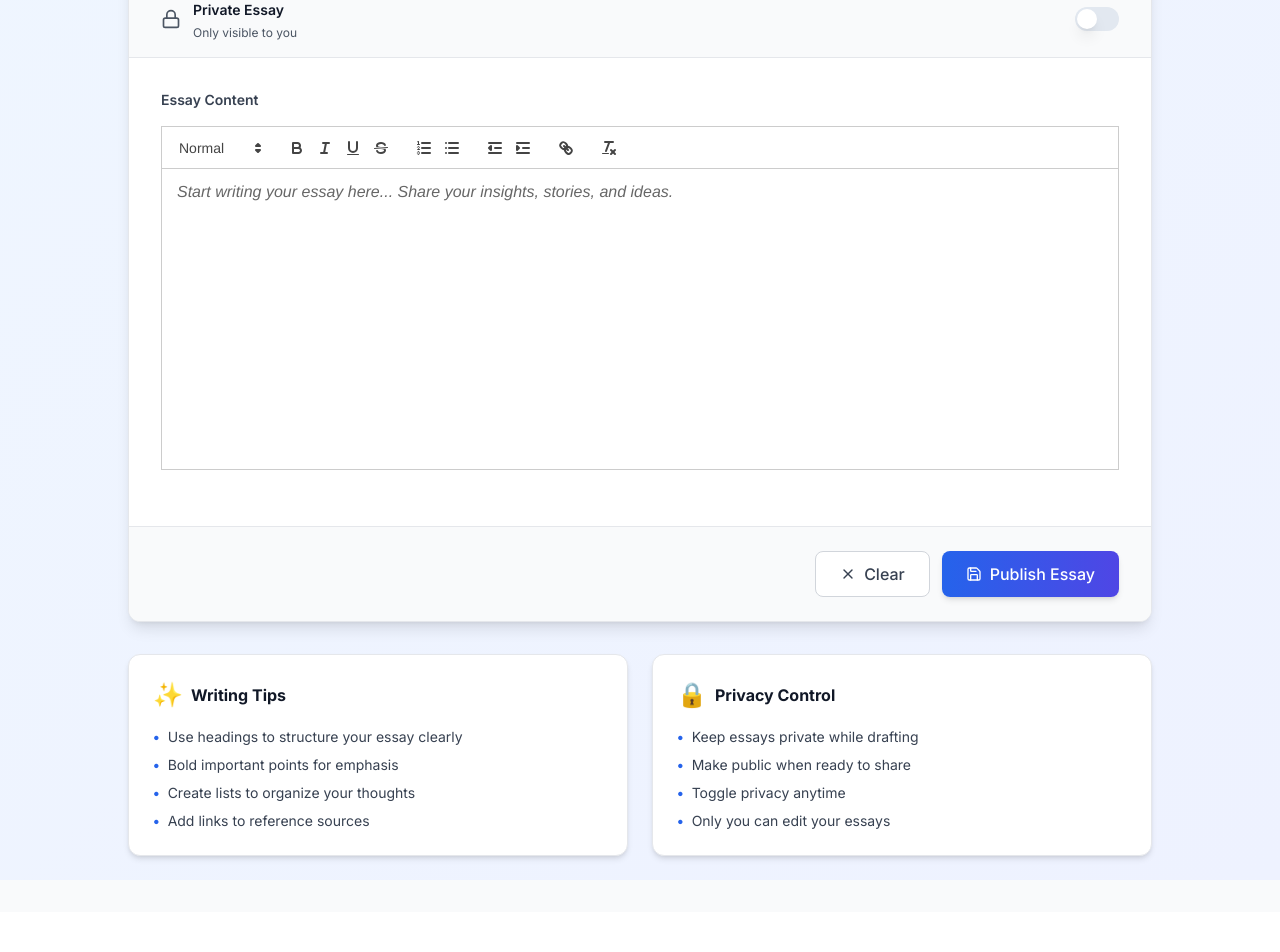
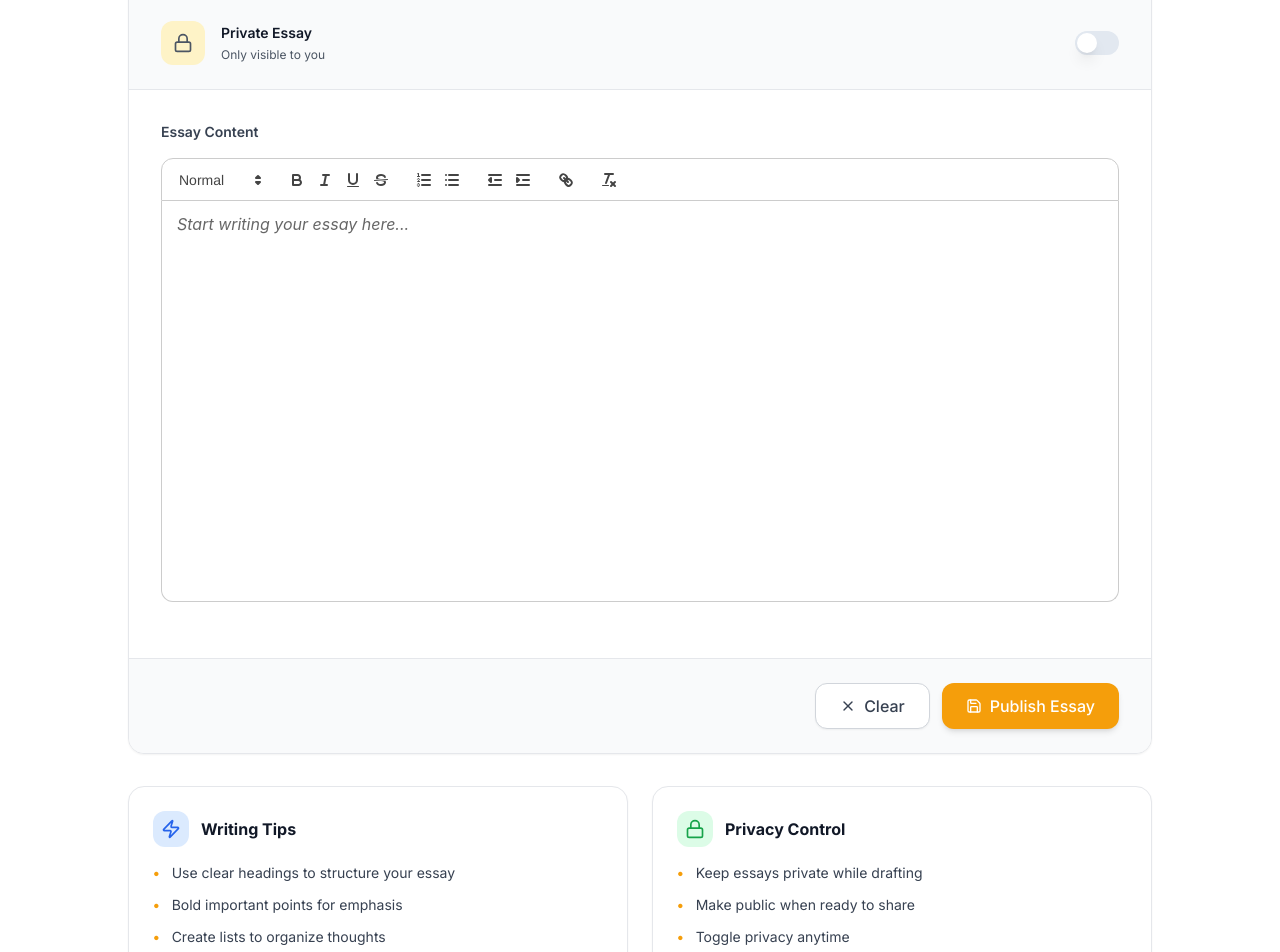
Before and after one commit to prasannashrestha011/Essay-Editor, a Next.js app: page /write in a window 1280 px wide. Shown: the part 400-1352 px from the top of the page. Before the commit the page ends 1312 px from the top, so only its background shows below. Built offline with nearby package versions, Linux system fonts and the light colour scheme; no server answers; the database is empty; sample sign-in values are in the browser's storage.

Commit message:
feat: redesign essay editor UI with modern, professional look
Update global styles for full theme coverage and dark mode support

Co-authored-by: Prasanna Shrestha <156085738+prasannashrestha011@users.noreply.github.com>

```diff
--- a/app/globals.css
+++ b/app/globals.css
@@ -2,27 +2,27 @@
 @tailwind components;
 @tailwind utilities;
 
-/* Added dark mode color variables */
+/* Updated color scheme for modern, professional design */
 @layer base {
   :root {
     --background: 0 0% 100%;
     --foreground: 0 0% 3.6%;
     --card: 0 0% 100%;
     --card-foreground: 0 0% 3.6%;
-    --primary: 217.2 91.2% 59.8%;
-    --primary-foreground: 210 40% 98%;
+    --primary: 59 89% 51%;
+    --primary-foreground: 0 0% 100%;
     --secondary: 217.2 32.6% 17.5%;
     --secondary-foreground: 210 40% 98%;
     --muted: 210 40% 96.1%;
     --muted-foreground: 215.4 16.3% 46.9%;
-    --accent: 217.2 91.2% 59.8%;
-    --accent-foreground: 210 40% 98%;
+    --accent: 59 89% 51%;
+    --accent-foreground: 0 0% 100%;
     --destructive: 0 84.2% 60.2%;
     --destructive-foreground: 210 40% 98%;
     --border: 214.3 31.8% 91.4%;
     --input: 214.3 31.8% 91.4%;
-    --ring: 217.2 91.2% 59.8%;
-    --radius: 0.5rem;
+    --ring: 59 89% 51%;
+    --radius: 0.75rem;
   }
 
   .dark {
@@ -30,14 +30,14 @@
     --foreground: 210 40% 98%;
     --card: 222.2 84% 4.9%;
     --card-foreground: 210 40% 98%;
-    --primary: 217.2 91.2% 59.8%;
-    --primary-foreground: 222.2 47.4% 11.2%;
+    --primary: 59 89% 51%;
+    --primary-foreground: 0 0% 0%;
     --secondary: 217.2 32.6% 17.5%;
     --secondary-foreground: 210 40% 98%;
     --muted: 217.2 32.6% 17.5%;
     --muted-foreground: 215 20.2% 65.1%;
-    --accent: 217.2 91.2% 59.8%;
-    --accent-foreground: 222.2 47.4% 11.2%;
+    --accent: 59 89% 51%;
+    --accent-foreground: 0 0% 0%;
     --destructive: 0 62.8% 30.6%;
     --destructive-foreground: 210 40% 98%;
     --border: 217.2 32.6% 17.5%;
@@ -46,87 +46,107 @@
   }
 }
 
+/* Ensure theme covers full viewport */
+html,
+body {
+  width: 100%;
+  height: 100%;
+  margin: 0;
+  padding: 0;
+}
+
+body {
+  background-color: hsl(var(--background));
+  color: hsl(var(--foreground));
+  transition: background-color 0.3s ease, color 0.3s ease;
+}
+
 /* React Quill Styles */
 .ql-editor {
-  min-height: 300px;
+  min-height: 400px;
   font-size: 16px;
-  line-height: 1.6;
+  line-height: 1.8;
+  font-family: -apple-system, BlinkMacSystemFont, "Segoe UI", "Roboto", "Oxygen", "Ubuntu", "Cantarell", sans-serif;
 }
 
 .ql-toolbar {
-  border-top: 1px solid #ccc;
-  border-left: 1px solid #ccc;
-  border-right: 1px solid #ccc;
+  border: 1px solid hsl(var(--border));
+  border-radius: 0.75rem 0.75rem 0 0;
+  background-color: hsl(var(--card));
 }
 
 .ql-container {
-  border-bottom: 1px solid #ccc;
-  border-left: 1px solid #ccc;
-  border-right: 1px solid #ccc;
+  border: 1px solid hsl(var(--border));
+  border-radius: 0 0 0.75rem 0.75rem;
+  background-color: hsl(var(--card));
 }
 
-/* Added dark mode styles for Quill editor */
+/* Dark mode styles for Quill editor */
 .dark .ql-toolbar {
-  background-color: #1e293b;
-  border-color: #334155;
+  background-color: hsl(var(--card));
+  border-color: hsl(var(--border));
 }
 
 .dark .ql-container {
-  background-color: #0f172a;
-  border-color: #334155;
+  background-color: hsl(var(--card));
+  border-color: hsl(var(--border));
 }
 
 .dark .ql-editor {
-  color: #f1f5f9;
-  background-color: #0f172a;
+  color: hsl(var(--foreground));
+  background-color: hsl(var(--card));
 }
 
 .dark .ql-editor.ql-blank::before {
-  color: #64748b;
+  color: hsl(var(--muted-foreground));
 }
 
 .dark .ql-toolbar.ql-snow .ql-picker-label {
-  color: #f1f5f9;
+  color: hsl(var(--foreground));
 }
 
 .dark .ql-toolbar.ql-snow .ql-stroke {
-  stroke: #cbd5e1;
+  stroke: hsl(var(--muted-foreground));
 }
 
 .dark .ql-toolbar.ql-snow .ql-fill {
-  fill: #cbd5e1;
+  fill: hsl(var(--muted-foreground));
 }
 
 /* Custom styles for better typography */
 .essay-content h1 {
   font-size: 2rem;
-  font-weight: bold;
-  margin: 1rem 0;
+  font-weight: 700;
+  margin: 1.5rem 0 0.75rem 0;
+  line-height: 1.3;
 }
 
 .essay-content h2 {
   font-size: 1.5rem;
-  font-weight: bold;
-  margin: 0.75rem 0;
+  font-weight: 700;
+  margin: 1.25rem 0 0.5rem 0;
+  line-height: 1.4;
 }
 
 .essay-content h3 {
   font-size: 1.25rem;
-  font-weight: bold;
-  margin: 0.5rem 0;
+  font-weight: 600;
+  margin: 1rem 0 0.5rem 0;
+  line-height: 1.4;
 }
 
 .essay-content p {
-  margin: 0.5rem 0;
-  line-height: 1.6;
+  margin: 0.75rem 0;
+  line-height: 1.8;
 }
 
 .essay-content ul,
 .essay-content ol {
-  margin: 0.5rem 0;
+  margin: 0.75rem 0;
   padding-left: 2rem;
 }
 
 .essay-content li {
-  margin: 0.25rem 0;
+  margin: 0.5rem 0;
+  line-height: 1.8;
 }
--- a/components/essay-editor.tsx
+++ b/components/essay-editor.tsx
@@ -7,7 +7,7 @@ import { useEssaysStore } from "@/stores/essays-store"
 import { useAuth } from "@/contexts/auth-context"
 import { Switch } from "@/components/ui/switch"
 import { Label } from "@/components/ui/label"
-import { Globe, Lock, Save, X } from "lucide-react"
+import { Globe, Lock, Save, X, FileText, Zap } from "lucide-react"
 
 const ReactQuill = dynamic(
   async () => {
@@ -18,8 +18,11 @@ const ReactQuill = dynamic(
   {
     ssr: false,
     loading: () => (
-      <div className="border border-gray-300 dark:border-slate-600 rounded-lg p-4 h-64 flex items-center justify-center bg-gray-50 dark:bg-slate-800">
-        <div className="text-gray-500 dark:text-gray-400">Loading editor...</div>
+      <div className="border border-gray-200 dark:border-slate-700 rounded-xl p-6 h-80 flex items-center justify-center bg-gray-50 dark:bg-slate-800">
+        <div className="text-gray-500 dark:text-gray-400 flex items-center gap-2">
+          <div className="animate-spin rounded-full h-5 w-5 border-2 border-amber-500 border-t-transparent"></div>
+          Loading editor...
+        </div>
       </div>
     ),
   },
@@ -141,14 +144,11 @@ export default function EssayEditor() {
 
   if (!isMounted) {
     return (
-      <div className="min-h-screen bg-gradient-to-br from-blue-50 to-indigo-50 dark:from-slate-950 dark:to-slate-900 p-6">
+      <div className="min-h-screen bg-white dark:bg-slate-950 p-6">
         <div className="max-w-5xl mx-auto">
-          <div className="bg-white dark:bg-slate-900 rounded-xl shadow-lg border border-gray-200 dark:border-slate-700">
-            <div className="p-8 border-b border-gray-200 dark:border-slate-700">
-              <h1 className="text-3xl font-bold text-gray-900 dark:text-white">Write Your Essay</h1>
-            </div>
+          <div className="bg-white dark:bg-slate-900 rounded-2xl shadow-sm border border-gray-200 dark:border-slate-800">
             <div className="p-8">
-              <div className="border border-gray-300 dark:border-slate-600 rounded-lg p-4 h-64 flex items-center justify-center bg-gray-50 dark:bg-slate-800">
+              <div className="border border-gray-200 dark:border-slate-700 rounded-xl p-6 h-80 flex items-center justify-center bg-gray-50 dark:bg-slate-800">
                 <div className="text-gray-500 dark:text-gray-400">Loading editor...</div>
               </div>
             </div>
@@ -159,47 +159,53 @@ export default function EssayEditor() {
   }
 
   return (
-    <div className="min-h-screen bg-gradient-to-br from-blue-50 to-indigo-50 dark:from-slate-950 dark:to-slate-900 p-6">
+    <div className="min-h-screen bg-white dark:bg-slate-950 p-6 transition-colors">
       <div className="max-w-5xl mx-auto">
-        {/* Header */}
-        <div className="mb-6">
-          <h1 className="text-4xl font-bold text-gray-900 dark:text-white mb-2">
-            {isEditing ? "Edit Your Essay" : "Create New Essay"}
-          </h1>
-          <p className="text-gray-600 dark:text-gray-400">
-            {isEditing ? "Update your essay and save changes" : "Share your thoughts and ideas with the world"}
+        {/* Header Section */}
+        <div className="mb-8">
+          <div className="flex items-center gap-3 mb-3">
+            <div className="p-2 bg-amber-100 dark:bg-amber-900/30 rounded-lg">
+              <FileText className="h-5 w-5 text-amber-600 dark:text-amber-400" />
+            </div>
+            <h1 className="text-4xl font-bold text-gray-900 dark:text-white">
+              {isEditing ? "Edit Essay" : "Write Essay"}
+            </h1>
+          </div>
+          <p className="text-gray-600 dark:text-gray-400 ml-11">
+            {isEditing ? "Update your essay and save changes" : "Create and publish your thoughts"}
           </p>
         </div>
 
         {/* Main Editor Card */}
-        <div className="bg-white dark:bg-slate-900 rounded-xl shadow-lg border border-gray-200 dark:border-slate-700 overflow-hidden">
+        <div className="bg-white dark:bg-slate-900 rounded-2xl shadow-sm border border-gray-200 dark:border-slate-800 overflow-hidden">
           {/* Title Section */}
-          <div className="p-8 border-b border-gray-200 dark:border-slate-700 bg-gradient-to-r from-blue-50 to-indigo-50 dark:from-slate-800 dark:to-slate-800">
+          <div className="p-8 border-b border-gray-200 dark:border-slate-800">
             <label className="block text-sm font-semibold text-gray-700 dark:text-gray-300 mb-3">Essay Title</label>
             <input
               type="text"
-              placeholder="Enter a compelling title for your essay..."
+              placeholder="Enter a compelling title..."
               value={title}
               onChange={(e) => setTitle(e.target.value)}
-              className="w-full text-2xl font-bold p-4 border border-gray-300 dark:border-slate-600 rounded-lg focus:ring-2 focus:ring-blue-500 focus:border-transparent outline-none placeholder-gray-400 dark:placeholder-gray-500 bg-white dark:bg-slate-800 text-gray-900 dark:text-white"
+              className="w-full text-3xl font-bold p-4 border border-gray-200 dark:border-slate-700 rounded-xl focus:ring-2 focus:ring-amber-500 focus:border-transparent outline-none placeholder-gray-400 dark:placeholder-gray-500 bg-white dark:bg-slate-800 text-gray-900 dark:text-white transition-all"
             />
           </div>
 
-          {/* Privacy Toggle Section */}
-          <div className="px-8 py-4 border-b border-gray-200 dark:border-slate-700 bg-gray-50 dark:bg-slate-800">
+          <div className="px-8 py-6 border-b border-gray-200 dark:border-slate-800 bg-gray-50 dark:bg-slate-800/50">
             <div className="flex items-center justify-between">
-              <div className="flex items-center space-x-3">
-                {isPublic ? (
-                  <Globe className="h-5 w-5 text-green-600 dark:text-green-400" />
-                ) : (
-                  <Lock className="h-5 w-5 text-gray-600 dark:text-gray-400" />
-                )}
+              <div className="flex items-center space-x-4">
+                <div className="p-3 bg-amber-100 dark:bg-amber-900/30 rounded-lg">
+                  {isPublic ? (
+                    <Globe className="h-5 w-5 text-amber-600 dark:text-amber-400" />
+                  ) : (
+                    <Lock className="h-5 w-5 text-gray-600 dark:text-gray-400" />
+                  )}
+                </div>
                 <div>
-                  <Label htmlFor="privacy-toggle" className="text-sm font-semibold text-gray-900 dark:text-white">
+                  <Label htmlFor="privacy-toggle" className="text-sm font-semibold text-gray-900 dark:text-white block">
                     {isPublic ? "Public Essay" : "Private Essay"}
                   </Label>
                   <p className="text-xs text-gray-600 dark:text-gray-400 mt-1">
-                    {isPublic ? "Visible to everyone on the platform" : "Only visible to you"}
+                    {isPublic ? "Visible to everyone" : "Only visible to you"}
                   </p>
                 </div>
               </div>
@@ -216,16 +222,15 @@ export default function EssayEditor() {
               onChange={setContent}
               modules={modules}
               formats={formats}
-              placeholder="Start writing your essay here... Share your insights, stories, and ideas."
+              placeholder="Start writing your essay here..."
               className="mb-6 bg-white dark:bg-slate-800"
             />
           </div>
 
-          {/* Action Buttons */}
-          <div className="px-8 py-6 border-t border-gray-200 dark:border-slate-700 bg-gray-50 dark:bg-slate-800 flex flex-wrap gap-3 justify-end">
+          <div className="px-8 py-6 border-t border-gray-200 dark:border-slate-800 bg-gray-50 dark:bg-slate-800/50 flex flex-wrap gap-3 justify-end">
             <button
               onClick={handleCancel}
-              className="px-6 py-2.5 text-gray-700 dark:text-gray-300 bg-white dark:bg-slate-700 border border-gray-300 dark:border-slate-600 rounded-lg hover:bg-gray-100 dark:hover:bg-slate-600 transition-colors font-medium flex items-center gap-2"
+              className="px-6 py-2.5 text-gray-700 dark:text-gray-300 bg-white dark:bg-slate-700 border border-gray-300 dark:border-slate-600 rounded-xl hover:bg-gray-100 dark:hover:bg-slate-600 transition-all font-medium flex items-center gap-2 shadow-sm hover:shadow-md"
             >
               <X className="h-4 w-4" />
               {isEditing ? "Cancel" : "Clear"}
@@ -234,7 +239,7 @@ export default function EssayEditor() {
             <button
               onClick={handlePublish}
               disabled={isPublishing}
-              className="px-6 py-2.5 bg-gradient-to-r from-blue-600 to-indigo-600 text-white rounded-lg hover:from-blue-700 hover:to-indigo-700 disabled:opacity-50 disabled:cursor-not-allowed transition-all font-medium flex items-center gap-2 shadow-md hover:shadow-lg"
+              className="px-6 py-2.5 bg-amber-500 hover:bg-amber-600 text-white rounded-xl disabled:opacity-50 disabled:cursor-not-allowed transition-all font-medium flex items-center gap-2 shadow-md hover:shadow-lg"
             >
               <Save className="h-4 w-4" />
               {isPublishing
@@ -248,51 +253,56 @@ export default function EssayEditor() {
           </div>
         </div>
 
-        {/* Writing Tips */}
         <div className="mt-8 grid grid-cols-1 md:grid-cols-2 gap-6">
-          <div className="bg-white dark:bg-slate-900 rounded-xl shadow-md border border-gray-200 dark:border-slate-700 p-6">
-            <h3 className="font-bold text-gray-900 dark:text-white mb-4 flex items-center gap-2">
-              <span className="text-2xl">✨</span> Writing Tips
-            </h3>
-            <ul className="text-gray-700 dark:text-gray-300 text-sm space-y-2">
-              <li className="flex gap-2">
-                <span className="text-blue-600 dark:text-blue-400 font-bold">•</span>
-                <span>Use headings to structure your essay clearly</span>
+          <div className="bg-white dark:bg-slate-900 rounded-2xl shadow-sm border border-gray-200 dark:border-slate-800 p-6 hover:shadow-md transition-shadow">
+            <div className="flex items-center gap-3 mb-4">
+              <div className="p-2 bg-blue-100 dark:bg-blue-900/30 rounded-lg">
+                <Zap className="h-5 w-5 text-blue-600 dark:text-blue-400" />
+              </div>
+              <h3 className="font-bold text-gray-900 dark:text-white">Writing Tips</h3>
+            </div>
+            <ul className="text-gray-700 dark:text-gray-300 text-sm space-y-3">
+              <li className="flex gap-3">
+                <span className="text-amber-500 font-bold flex-shrink-0">•</span>
+                <span>Use clear headings to structure your essay</span>
               </li>
-              <li className="flex gap-2">
-                <span className="text-blue-600 dark:text-blue-400 font-bold">•</span>
+              <li className="flex gap-3">
+                <span className="text-amber-500 font-bold flex-shrink-0">•</span>
                 <span>Bold important points for emphasis</span>
               </li>
-              <li className="flex gap-2">
-                <span className="text-blue-600 dark:text-blue-400 font-bold">•</span>
-                <span>Create lists to organize your thoughts</span>
+              <li className="flex gap-3">
+                <span className="text-amber-500 font-bold flex-shrink-0">•</span>
+                <span>Create lists to organize thoughts</span>
               </li>
-              <li className="flex gap-2">
-                <span className="text-blue-600 dark:text-blue-400 font-bold">•</span>
+              <li className="flex gap-3">
+                <span className="text-amber-500 font-bold flex-shrink-0">•</span>
                 <span>Add links to reference sources</span>
               </li>
             </ul>
           </div>
 
-          <div className="bg-white dark:bg-slate-900 rounded-xl shadow-md border border-gray-200 dark:border-slate-700 p-6">
-            <h3 className="font-bold text-gray-900 dark:text-white mb-4 flex items-center gap-2">
-              <span className="text-2xl">🔒</span> Privacy Control
-            </h3>
-            <ul className="text-gray-700 dark:text-gray-300 text-sm space-y-2">
-              <li className="flex gap-2">
-                <span className="text-blue-600 dark:text-blue-400 font-bold">•</span>
+          <div className="bg-white dark:bg-slate-900 rounded-2xl shadow-sm border border-gray-200 dark:border-slate-800 p-6 hover:shadow-md transition-shadow">
+            <div className="flex items-center gap-3 mb-4">
+              <div className="p-2 bg-green-100 dark:bg-green-900/30 rounded-lg">
+                <Lock className="h-5 w-5 text-green-600 dark:text-green-400" />
+              </div>
+              <h3 className="font-bold text-gray-900 dark:text-white">Privacy Control</h3>
+            </div>
+            <ul className="text-gray-700 dark:text-gray-300 text-sm space-y-3">
+              <li className="flex gap-3">
+                <span className="text-amber-500 font-bold flex-shrink-0">•</span>
                 <span>Keep essays private while drafting</span>
               </li>
-              <li className="flex gap-2">
-                <span className="text-blue-600 dark:text-blue-400 font-bold">•</span>
+              <li className="flex gap-3">
+                <span className="text-amber-500 font-bold flex-shrink-0">•</span>
                 <span>Make public when ready to share</span>
               </li>
-              <li className="flex gap-2">
-                <span className="text-blue-600 dark:text-blue-400 font-bold">•</span>
+              <li className="flex gap-3">
+                <span className="text-amber-500 font-bold flex-shrink-0">•</span>
                 <span>Toggle privacy anytime</span>
               </li>
-              <li className="flex gap-2">
-                <span className="text-blue-600 dark:text-blue-400 font-bold">•</span>
+              <li className="flex gap-3">
+                <span className="text-amber-500 font-bold flex-shrink-0">•</span>
                 <span>Only you can edit your essays</span>
               </li>
             </ul>
```
